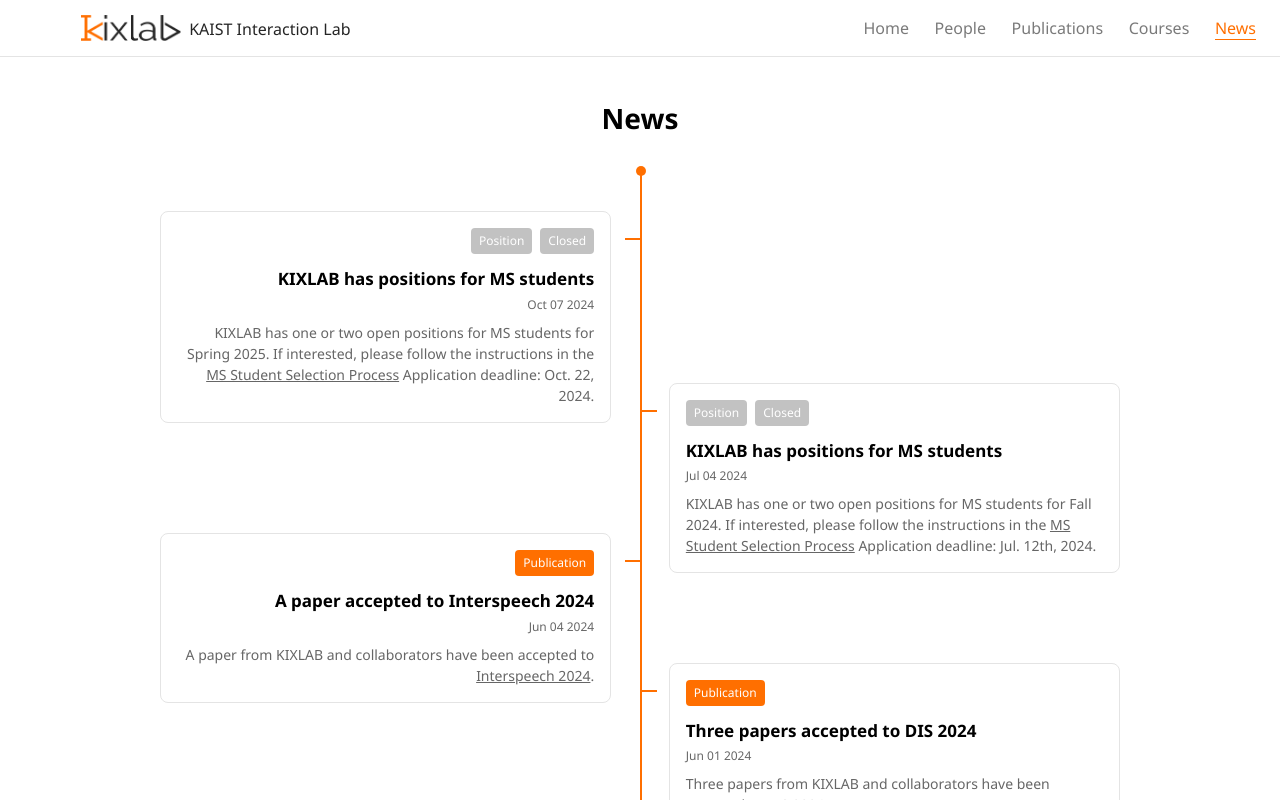
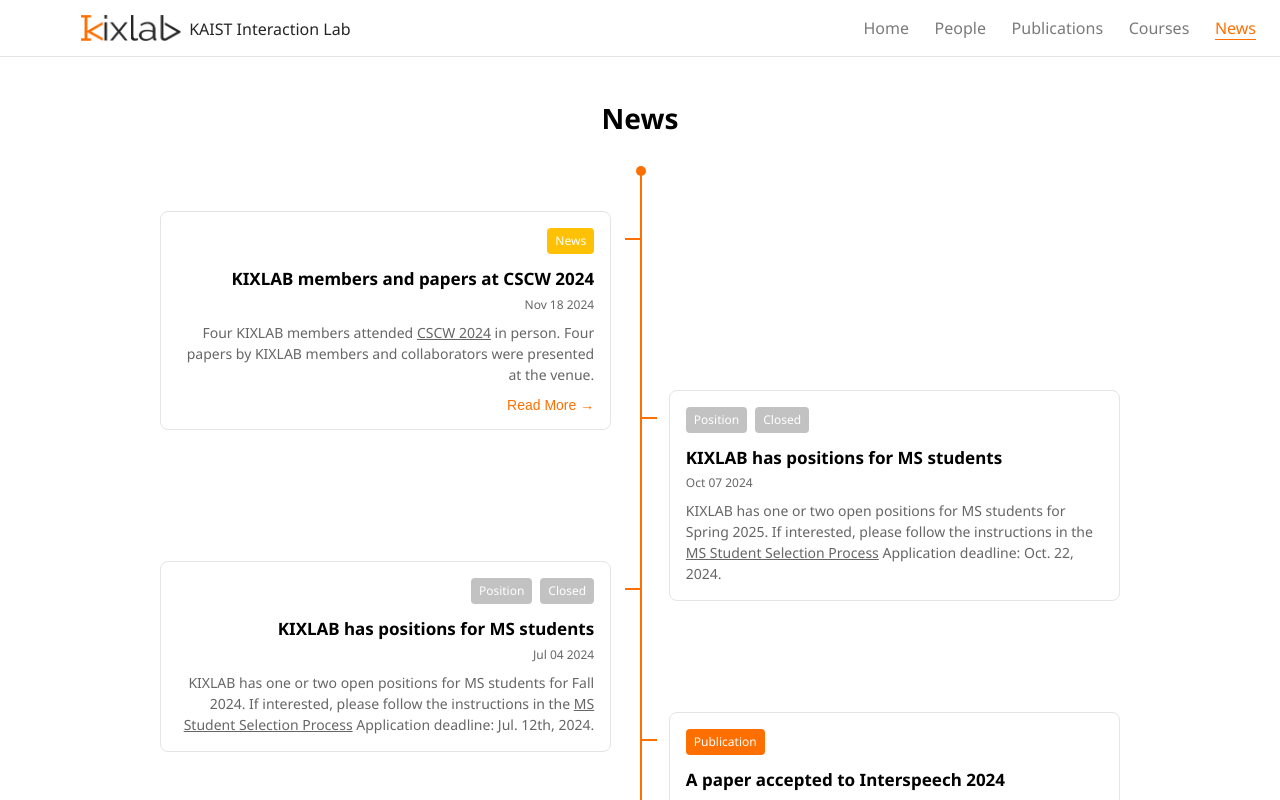
Before and after one commit to uhcsed/uhcsed.github.io, a Next.js app: page /news in a window 1280 px wide. Shown: the top 800 px of the page. Built offline with nearby package versions, Linux system fonts and the light colour scheme.

Commit message:
added news about cscw2024 (#69)

```diff
--- a/src/data/posts.ts
+++ b/src/data/posts.ts
@@ -15,6 +15,14 @@ export class Post {
 }
 
 export const POSTS: Post[] = [
+  {
+    title: 'KIXLAB members and papers at CSCW 2024',
+    date: new Date('2024-11-18'),
+    categories: ['news'],
+    summary:
+      'Four KIXLAB members attended [CSCW 2024](https://cscw.acm.org/2024/) in person. Four papers by KIXLAB members and collaborators were presented at the venue.',
+    contentMdFilePath: '2024-11-18-cscw2024.md',
+  },
   {
     title: 'KIXLAB has positions for MS students',
     date: new Date('2024-10-07'),
```
Also changed, not shown: public/posts/2024-11-18-cscw2024.md (added, +17 -0 lines).
